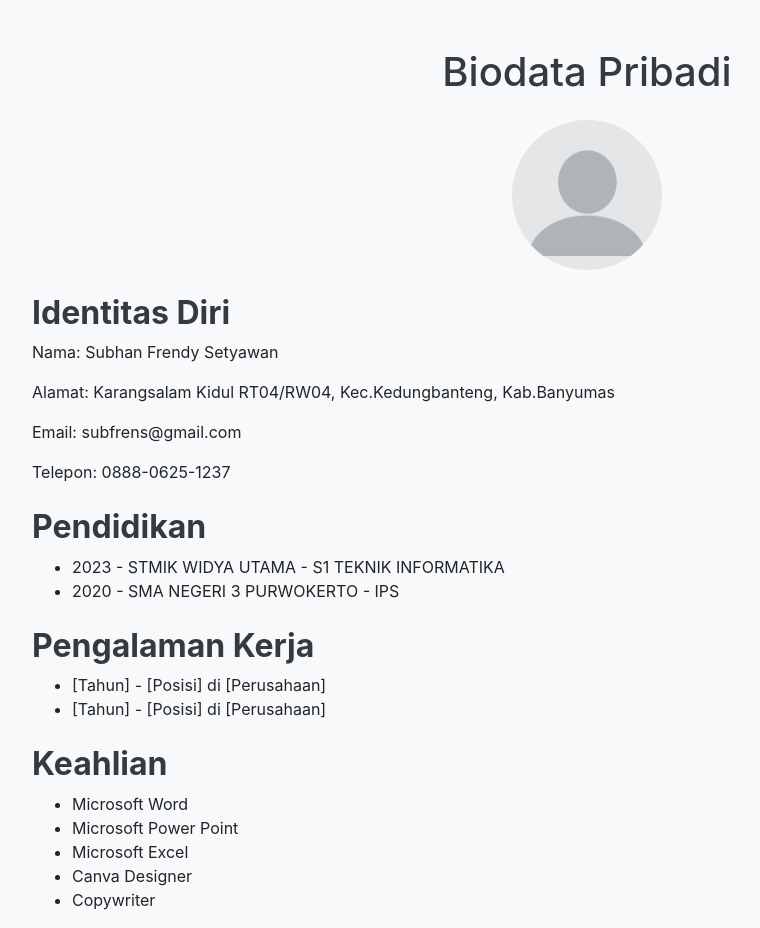
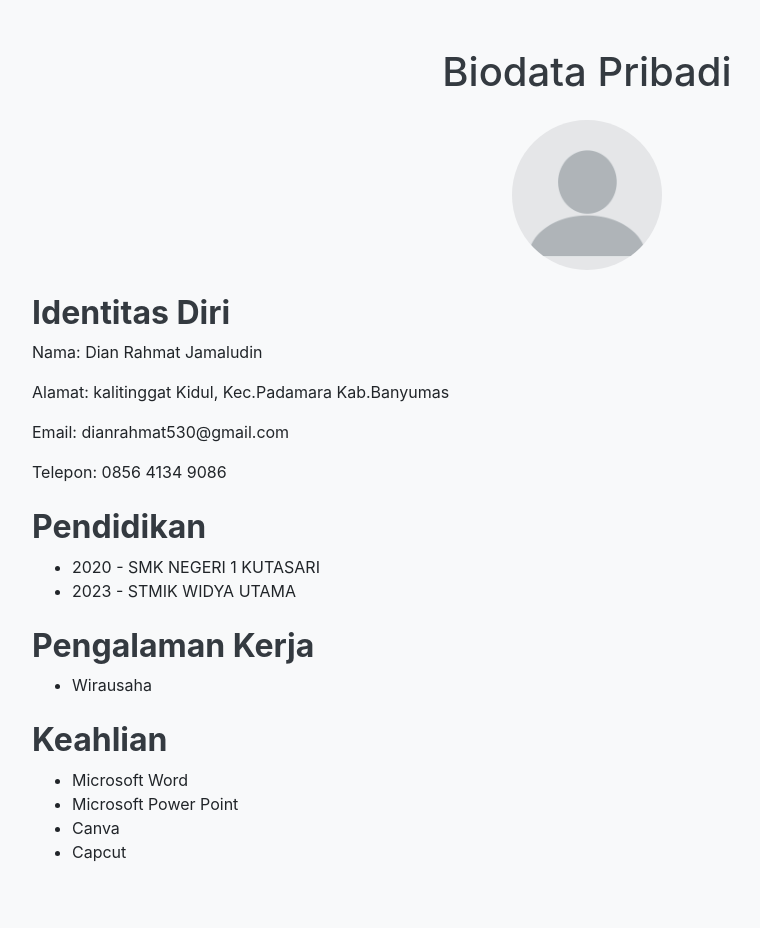
Before and after one commit to dianrahmat530/biodata, a plain HTML site: page index.html in a window 1280 px wide. Shown: the whole page, without its empty margins (53-813 px from the left). After the commit the page ends 880 px from the top, so only its background shows below. Drawn offline with nearby package versions, Linux system fonts and the light colour scheme.

Commit message:
Update index.html dari web
update dari web

```diff
--- a/index.html
+++ b/index.html
@@ -20,25 +20,24 @@
 
     <div class="mt-4">
         <h2><b>Identitas Diri</b></h2>
-        <p>Nama: Subhan Frendy Setyawan</p>
-        <p>Alamat: Karangsalam Kidul RT04/RW04, Kec.Kedungbanteng, Kab.Banyumas</p>
-        <p>Email: subfrens@gmail.com</p>
-        <p>Telepon: 0888-0625-1237</p>
+        <p>Nama: Dian Rahmat Jamaludin</p>
+        <p>Alamat: kalitinggat Kidul, Kec.Padamara Kab.Banyumas</p>
+        <p>Email: dianrahmat530@gmail.com</p>
+        <p>Telepon: 0856 4134 9086</p>
     </div>
 
     <div class="mt-4">
         <h2><b>Pendidikan</b></h2>
         <ul>
-            <li>2023 - STMIK WIDYA UTAMA - S1 TEKNIK INFORMATIKA</li>
-            <li>2020 - SMA NEGERI 3 PURWOKERTO - IPS</li>
+            <li>2020 - SMK NEGERI 1 KUTASARI</li>
+            <li>2023 - STMIK WIDYA UTAMA</li>
         </ul>
     </div>
 
     <div class="mt-4">
         <h2><b>Pengalaman Kerja</b></h2>
         <ul>
-            <li>[Tahun] - [Posisi] di [Perusahaan]</li>
-            <li>[Tahun] - [Posisi] di [Perusahaan]</li>
+            <li>Wirausaha</li>
         </ul>
     </div>
 
@@ -47,9 +46,8 @@
         <ul>
             <li>Microsoft Word</li>
             <li>Microsoft Power Point</li>
-            <li>Microsoft Excel</li>
-            <li>Canva Designer</li>
-            <li>Copywriter</li>
+            <li>Canva</li>
+            <li>Capcut</li>
         </ul>
     </div>
 
```
